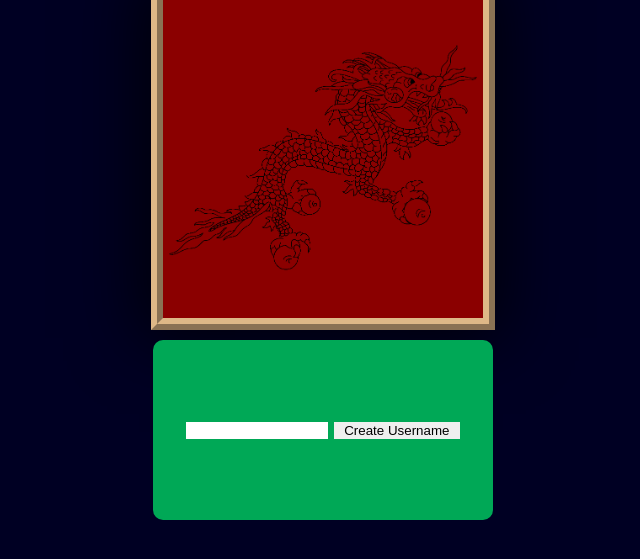
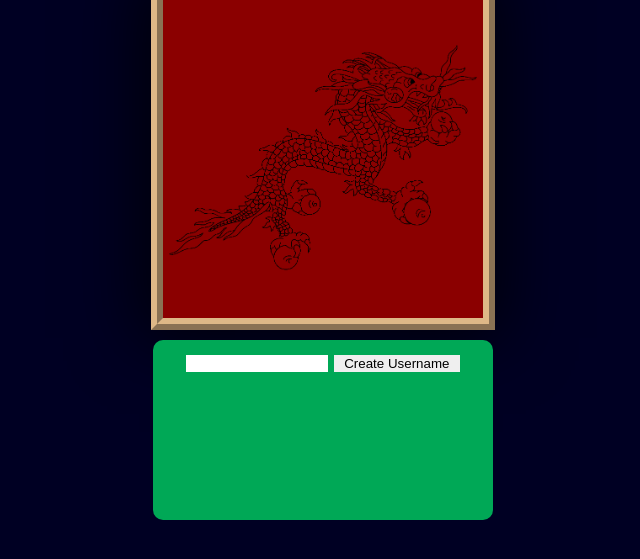
Before and after one commit to gabriel-bric-yud/CheckersOnline, a website: page index.html in a window 1280 px wide. Shown: the part 59-618 px from the top of the page, without its empty margins (317-957 px from the left). Drawn offline with nearby package versions, Linux system fonts and the light colour scheme; a web font is replaced by a local one.

Commit message:
Update checkersM.css

```diff
--- a/checkersM.css
+++ b/checkersM.css
@@ -169,8 +169,6 @@ input {
     text-align: center;
     justify-content: center;
     justify-items: center;
-    align-items: center;
-    align-content: center;
     margin: 0 auto;
     background-color: #00A856;
     width: 340px;
```
